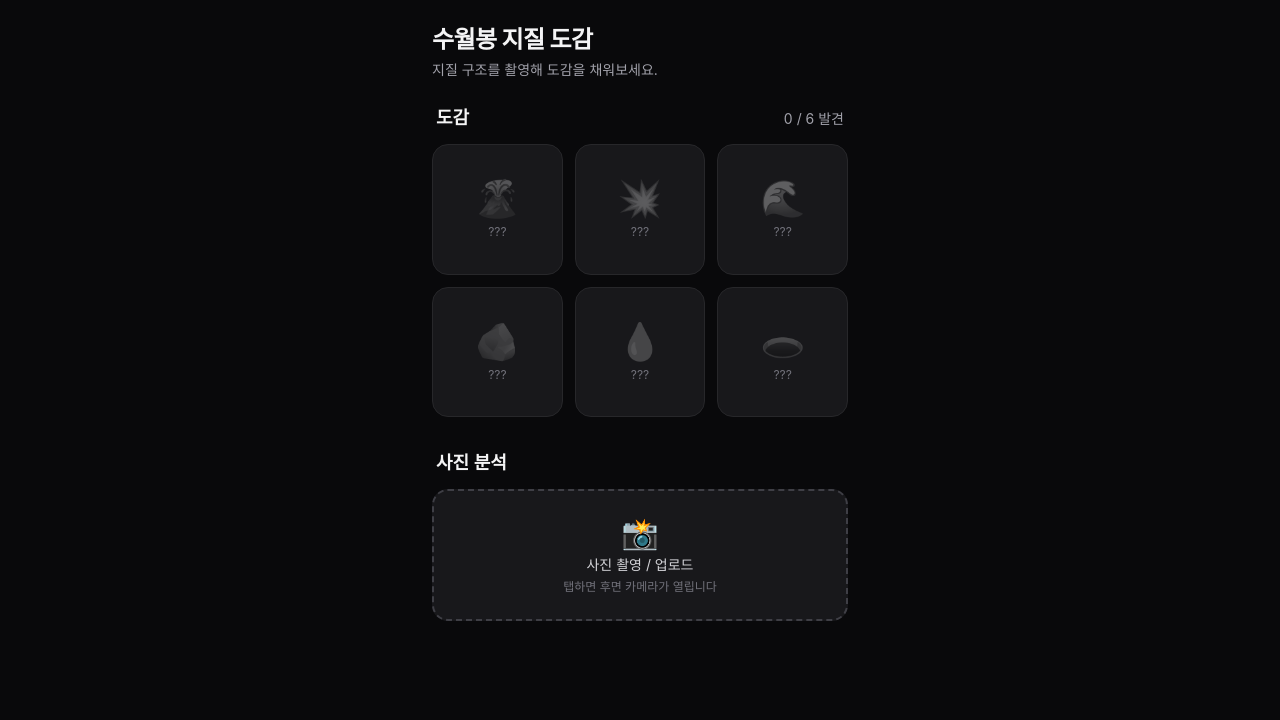
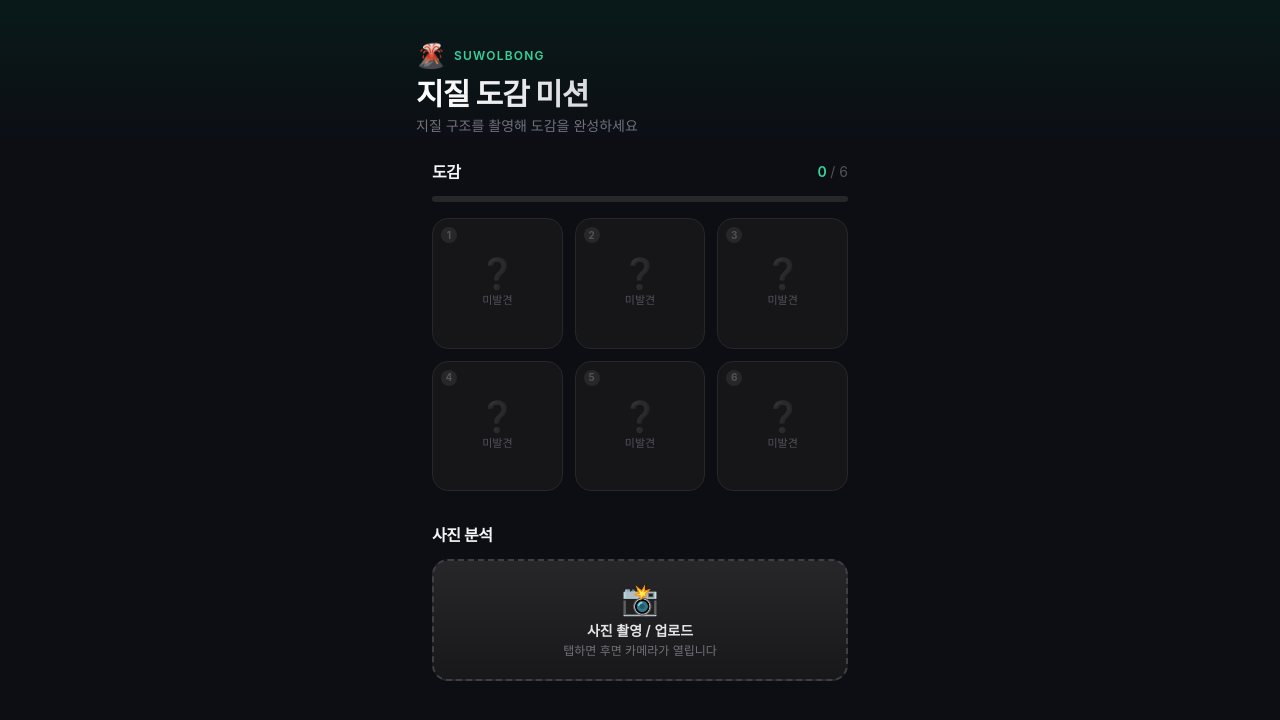
Before and after one commit to colddog09/jeju, a React (Vite) app: page / in a window 1280 px wide. Shown: the top 720 px of the page. Built offline with nearby package versions, Linux system fonts and the light colour scheme.

Commit message:
Add files via upload

```diff
--- a/src/App.jsx
+++ b/src/App.jsx
@@ -10,20 +10,18 @@ import DexDetailModal from "./components/DexDetailModal.jsx";
 const CONFIDENCE_THRESHOLD = 0.7;
 
 export default function App() {
-  // Map<entryId, photoUrl> — stores both found state and captured photo
   const [foundMap, setFoundMap] = useState(() => new Map());
   const [previewUrl, setPreviewUrl] = useState(null);
-  const [status, setStatus] = useState("idle"); // idle | analyzing | done
+  const [status, setStatus] = useState("idle");
   const [message, setMessage] = useState("");
   const [activeResult, setActiveResult] = useState(null);
-  const [detailEntry, setDetailEntry] = useState(null); // entry clicked in dex
+  const [detailEntry, setDetailEntry] = useState(null);
   const imgRef = useRef(null);
 
   const { predict, isPlaceholder } = useTeachableModel();
 
   const handlePickImage = (file) => {
     if (previewUrl) {
-      // 도감에 저장된 URL은 해제하지 않음
       const isStored = [...foundMap.values()].includes(previewUrl);
       if (!isStored) URL.revokeObjectURL(previewUrl);
     }
@@ -37,13 +35,8 @@ export default function App() {
     if (!imgRef.current) return;
 
     if (isPlaceholder) {
-      console.warn(
-        "[수월봉 도감] MODEL_URL이 설정되어 있지 않습니다. src/hooks/useTeachableModel.js를 수정하세요.",
-      );
       setStatus("done");
-      setMessage(
-        "⚠️ 모델 URL을 설정하세요 (src/hooks/useTeachableModel.js의 MODEL_URL).",
-      );
+      setMessage("⚠️ 모델 URL을 설정하세요 (src/hooks/useTeachableModel.js).");
       return;
     }
 
@@ -58,47 +51,49 @@ export default function App() {
             next.set(entry.id, photo);
             return next;
           });
-          confetti({ particleCount: 140, spread: 80, origin: { y: 0.4 } });
+          confetti({ particleCount: 160, spread: 90, origin: { y: 0.35 } });
           setActiveResult({ entry, probability: top.probability });
           setMessage(`발견: ${entry.name}`);
         } else {
-          setMessage(
-            `예측된 클래스 "${top.className}"가 도감에 없습니다. 모델 클래스 이름을 확인하세요.`,
-          );
+          setMessage(`"${top.className}" 클래스가 도감에 없습니다.`);
         }
       } else {
         setMessage("다시 한번 선명하게 찍어보세요.");
       }
     } catch (err) {
-      console.error(err);
       setMessage(err.message || "분석 중 오류가 발생했습니다.");
     } finally {
       setStatus("done");
     }
   };
 
-  const handleTileClick = (entry) => {
-    setDetailEntry(entry);
-  };
+  return (
+    <div className="min-h-screen bg-[#0d0d14] text-zinc-100">
+      {/* 헤더 */}
+      <header className="relative overflow-hidden px-4 pt-10 pb-6">
+        <div className="absolute inset-0 bg-gradient-to-b from-emerald-950/40 to-transparent pointer-events-none" />
+        <div className="relative max-w-md mx-auto">
+          <div className="flex items-center gap-2 mb-1">
+            <span className="text-2xl">🌋</span>
+            <span className="text-xs font-semibold tracking-widest text-emerald-400 uppercase">
+              Suwolbong
+            </span>
+          </div>
+          <h1 className="text-3xl font-extrabold tracking-tight bg-gradient-to-r from-white to-zinc-400 bg-clip-text text-transparent">
+            지질 도감 미션
+          </h1>
+          <p className="text-sm text-zinc-500 mt-1">
+            지질 구조를 촬영해 도감을 완성하세요
+          </p>
+        </div>
+      </header>
 
-  return (
-    <div className="min-h-screen bg-zinc-950 text-zinc-100">
-      <div className="max-w-md mx-auto px-4 py-6">
-        <header className="mb-6">
-          <h1 className="text-2xl font-bold tracking-tight">
-            수월봉 지질 도감
-          </h1>
-          <p className="text-sm text-zinc-400 mt-1">
-            지질 구조를 촬영해 도감을 채워보세요.
-          </p>
-        </header>
-
+      <main className="max-w-md mx-auto px-4 pb-12 space-y-8">
         <DexDashboard
           entries={DEX_ENTRIES}
           foundMap={foundMap}
-          onTileClick={handleTileClick}
+          onTileClick={setDetailEntry}
         />
-
         <PhotoAnalyzer
           previewUrl={previewUrl}
           status={status}
@@ -107,16 +102,13 @@ export default function App() {
           imgRef={imgRef}
           onImageLoaded={handleImageLoaded}
         />
-      </div>
+      </main>
 
-      {/* 발견 직후 팝업 */}
       <ResultModal
         entry={activeResult?.entry}
         probability={activeResult?.probability}
         onClose={() => setActiveResult(null)}
       />
-
-      {/* 도감 타일 탭 시 상세 모달 */}
       <DexDetailModal
         entry={detailEntry}
         photoUrl={detailEntry ? foundMap.get(detailEntry.id) : null}
--- a/src/components/DexDashboard.jsx
+++ b/src/components/DexDashboard.jsx
@@ -2,24 +2,45 @@ import DexTile from "./DexTile.jsx";
 
 export default function DexDashboard({ entries, foundMap, onTileClick }) {
   const foundCount = foundMap.size;
+  const pct = Math.round((foundCount / entries.length) * 100);
+
   return (
     <section>
-      <div className="flex items-baseline justify-between mb-3 px-1">
-        <h2 className="text-lg font-semibold text-zinc-100">도감</h2>
-        <span className="text-sm text-zinc-400">
-          {foundCount} / {entries.length} 발견
+      {/* 진행도 헤더 */}
+      <div className="flex items-center justify-between mb-3">
+        <h2 className="text-base font-bold text-zinc-100 tracking-tight">도감</h2>
+        <span className="text-sm font-semibold text-emerald-400">
+          {foundCount} <span className="text-zinc-600 font-normal">/ {entries.length}</span>
         </span>
       </div>
+
+      {/* 진행 바 */}
+      <div className="h-1.5 w-full bg-zinc-800 rounded-full mb-4 overflow-hidden">
+        <div
+          className="h-full bg-gradient-to-r from-emerald-500 to-teal-400 rounded-full transition-all duration-700"
+          style={{ width: `${pct}%` }}
+        />
+      </div>
+
+      {/* 타일 그리드 */}
       <div className="grid grid-cols-3 gap-3">
-        {entries.map((e) => (
+        {entries.map((e, i) => (
           <DexTile
             key={e.id}
             entry={e}
+            index={i + 1}
             found={foundMap.has(e.id)}
             onClick={() => onTileClick(e)}
           />
         ))}
       </div>
+
+      {foundCount === entries.length && (
+        <div className="mt-4 rounded-2xl bg-gradient-to-r from-emerald-900/50 to-teal-900/50 border border-emerald-500/30 px-4 py-3 text-center">
+          <div className="text-lg font-bold text-emerald-300">🎉 도감 완성!</div>
+          <div className="text-xs text-zinc-400 mt-0.5">6개 지질 구조를 모두 발견했습니다</div>
+        </div>
+      )}
     </section>
   );
 }
--- a/src/components/DexTile.jsx
+++ b/src/components/DexTile.jsx
@@ -1,32 +1,43 @@
-export default function DexTile({ entry, found, onClick }) {
+export default function DexTile({ entry, index, found, onClick }) {
   return (
     <div
       onClick={found ? onClick : undefined}
       className={
-        "aspect-square rounded-2xl border flex flex-col items-center justify-center p-2 transition " +
+        "relative aspect-square rounded-2xl flex flex-col items-center justify-center p-2 transition-all duration-200 select-none " +
         (found
-          ? "bg-zinc-800 border-emerald-500/60 shadow-[0_0_24px_-8px_rgba(16,185,129,0.6)] cursor-pointer active:scale-95 hover:bg-zinc-700"
-          : "bg-zinc-900 border-zinc-800")
+          ? "bg-gradient-to-b from-zinc-800 to-zinc-900 border border-emerald-500/50 shadow-[0_0_20px_-6px_rgba(16,185,129,0.5)] cursor-pointer active:scale-95 hover:border-emerald-400/70 hover:shadow-[0_0_28px_-4px_rgba(16,185,129,0.6)]"
+          : "bg-zinc-900/80 border border-zinc-800")
       }
     >
-      <div
-        className={
-          "text-4xl leading-none mb-2 transition " +
-          (found ? "" : "grayscale opacity-30")
-        }
-      >
-        {entry.icon}
+      {/* 번호 배지 */}
+      <div className={
+        "absolute top-2 left-2 text-[10px] font-bold w-4 h-4 rounded-full flex items-center justify-center " +
+        (found ? "bg-emerald-500/20 text-emerald-400" : "bg-zinc-800 text-zinc-600")
+      }>
+        {index}
       </div>
-      <div
-        className={
-          "text-xs text-center leading-tight " +
-          (found ? "text-white font-medium" : "text-zinc-500")
-        }
-      >
-        {found ? entry.name : "???"}
+
+      {/* 아이콘 */}
+      <div className={
+        "text-3xl leading-none mb-1.5 transition-all duration-300 " +
+        (found ? "drop-shadow-[0_0_8px_rgba(16,185,129,0.4)]" : "grayscale opacity-25")
+      }>
+        {found ? entry.icon : "❓"}
       </div>
+
+      {/* 이름 */}
+      <div className={
+        "text-[11px] text-center leading-tight font-medium " +
+        (found ? "text-zinc-200" : "text-zinc-600")
+      }>
+        {found ? entry.name : "미발견"}
+      </div>
+
+      {/* 발견 시 하단 힌트 */}
       {found && (
-        <div className="text-[10px] text-emerald-400 mt-1">탭하여 보기</div>
+        <div className="absolute bottom-1.5 right-2 text-[9px] text-emerald-500/70">
+          ▶
+        </div>
       )}
     </div>
   );
--- a/src/components/PhotoAnalyzer.jsx
+++ b/src/components/PhotoAnalyzer.jsx
@@ -13,14 +13,16 @@ export default function PhotoAnalyzer({
   const handleChange = (e) => {
     const file = e.target.files?.[0];
     if (file) onPickImage(file);
-    e.target.value = ""; // allow re-selecting same file
+    e.target.value = "";
   };
 
   const isAnalyzing = status === "analyzing";
+  const isSuccess = message?.startsWith("발견:");
+  const isError = message && !isSuccess && !message.startsWith("⚠️");
 
   return (
-    <section className="mt-8">
-      <h2 className="text-lg font-semibold text-zinc-100 mb-3 px-1">
+    <section>
+      <h2 className="text-base font-bold text-zinc-100 tracking-tight mb-3">
         사진 분석
       </h2>
 
@@ -33,23 +35,30 @@ export default function PhotoAnalyzer({
         className="hidden"
       />
 
+      {/* 촬영 버튼 */}
       <button
         type="button"
         onClick={() => inputRef.current?.click()}
         disabled={isAnalyzing}
-        className="w-full rounded-2xl border-2 border-dashed border-zinc-700 bg-zinc-900 hover:bg-zinc-800/60 active:bg-zinc-800 transition px-4 py-6 text-center disabled:opacity-50"
+        className={
+          "w-full rounded-2xl px-4 py-5 text-center transition-all duration-200 active:scale-[0.98] disabled:opacity-50 " +
+          (previewUrl
+            ? "bg-zinc-900 border border-zinc-700 hover:border-zinc-600"
+            : "bg-gradient-to-b from-zinc-800 to-zinc-900 border-2 border-dashed border-zinc-700 hover:border-emerald-600/60 hover:bg-zinc-800/80")
+        }
       >
-        <div className="text-3xl mb-1">📸</div>
-        <div className="text-sm text-zinc-300">
+        <div className="text-3xl mb-1">{previewUrl ? "🔄" : "📸"}</div>
+        <div className="text-sm font-semibold text-zinc-200">
           {previewUrl ? "다시 촬영하기" : "사진 촬영 / 업로드"}
         </div>
-        <div className="text-xs text-zinc-500 mt-1">
+        <div className="text-xs text-zinc-500 mt-0.5">
           탭하면 후면 카메라가 열립니다
         </div>
       </button>
 
+      {/* 이미지 미리보기 */}
       {previewUrl && (
-        <div className="mt-4 rounded-2xl overflow-hidden border border-zinc-800 bg-zinc-900">
+        <div className="mt-3 rounded-2xl overflow-hidden border border-zinc-800 bg-zinc-950">
           <div className="relative">
             <img
               ref={imgRef}
@@ -57,18 +66,32 @@ export default function PhotoAnalyzer({
               alt="업로드된 사진"
               onLoad={onImageLoaded}
               crossOrigin="anonymous"
-              className="block w-full max-h-80 object-contain bg-black"
+              className="block w-full max-h-72 object-contain bg-black"
             />
+
+            {/* 분석 중 오버레이 */}
             {isAnalyzing && (
-              <div className="absolute inset-0 bg-black/70 flex flex-col items-center justify-center gap-3">
-                <div className="h-10 w-10 rounded-full border-4 border-zinc-600 border-t-emerald-400 animate-spin" />
-                <div className="text-sm text-zinc-200">AI 분석 중...</div>
+              <div className="absolute inset-0 bg-black/75 flex flex-col items-center justify-center gap-3">
+                <div className="relative">
+                  <div className="h-12 w-12 rounded-full border-4 border-zinc-700 border-t-emerald-400 animate-spin" />
+                  <div className="absolute inset-0 flex items-center justify-center text-lg">🔍</div>
+                </div>
+                <div className="text-sm font-semibold text-zinc-200">AI 분석 중...</div>
+                <div className="text-xs text-zinc-500">잠시만 기다려주세요</div>
               </div>
             )}
           </div>
+
+          {/* 결과 메시지 */}
           {message && !isAnalyzing && (
-            <div className="px-4 py-3 text-sm text-zinc-300 border-t border-zinc-800">
-              {message}
+            <div className={
+              "px-4 py-3 flex items-center gap-2 text-sm border-t " +
+              (isSuccess
+                ? "bg-emerald-950/50 border-emerald-900/50 text-emerald-300"
+                : "bg-zinc-900 border-zinc-800 text-zinc-400")
+            }>
+              <span>{isSuccess ? "✅" : isError ? "📷" : "⚠️"}</span>
+              <span>{message.replace("발견: ", "발견! ")}</span>
             </div>
           )}
         </div>
```
Also changed, not shown: src/components/DexDetailModal.jsx (+44 -23 lines), src/components/ResultModal.jsx (+18 -10 lines), 5 other files (tests, documents, lock files or other folders).
